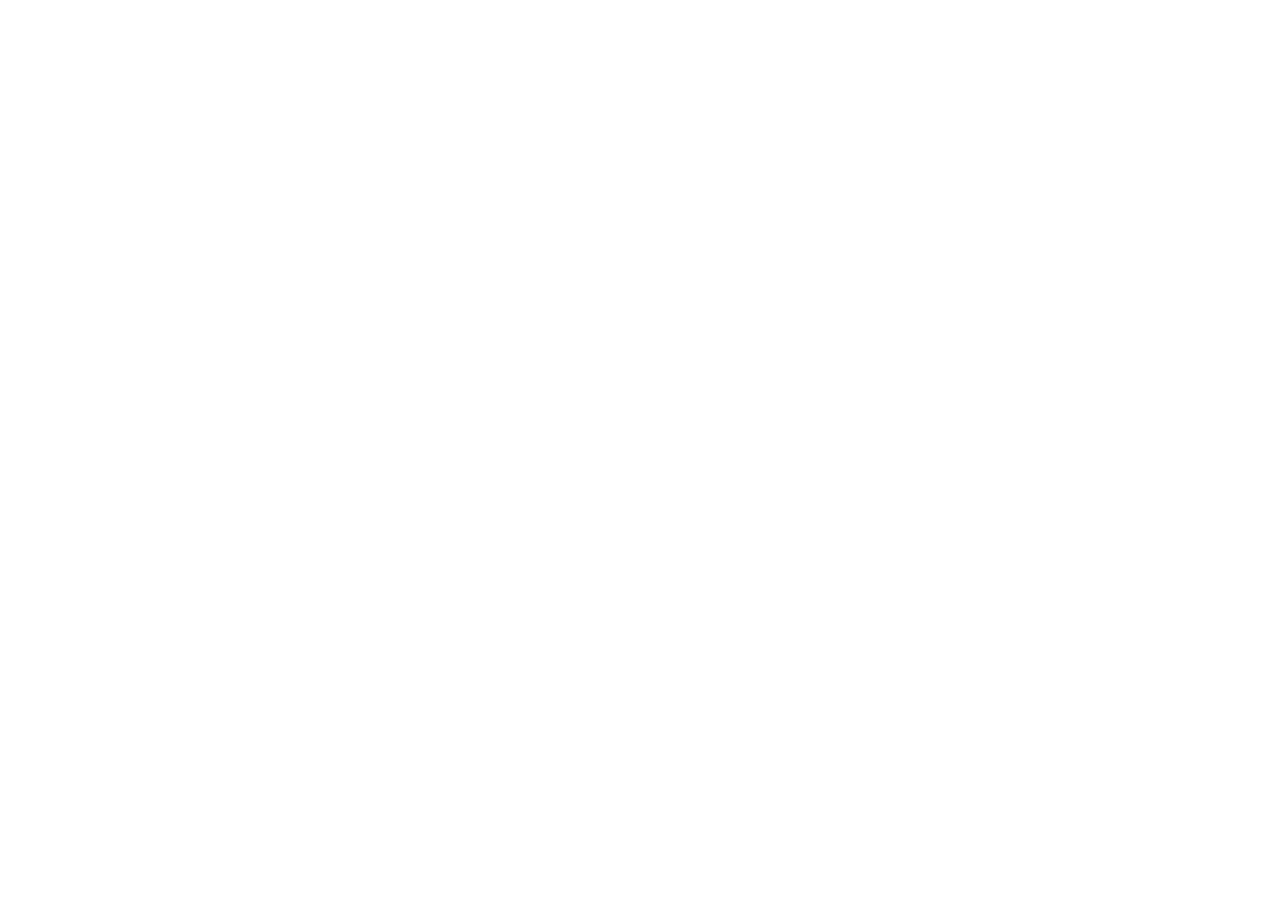
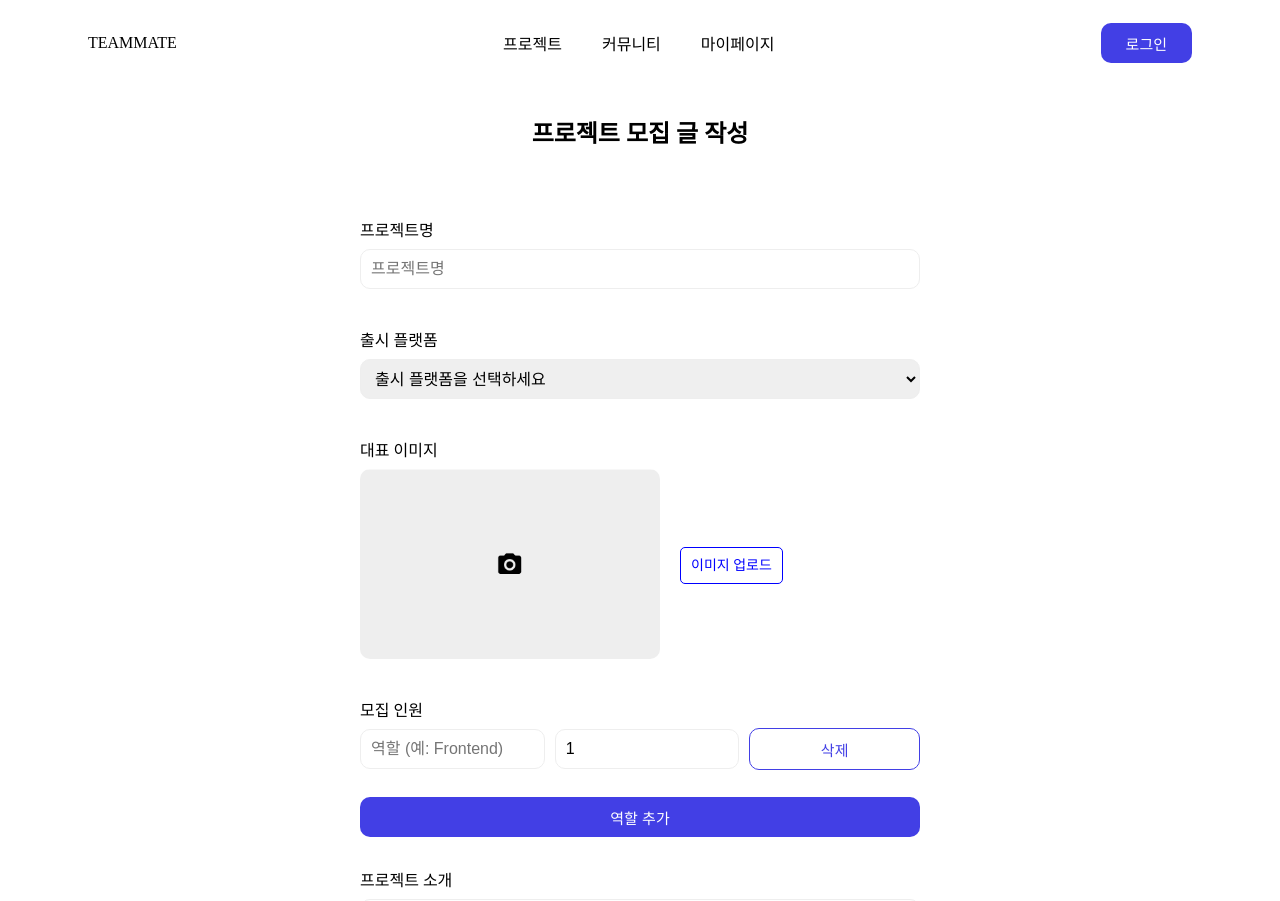
Before and after one commit to Jihyeoniiiii/TeamMate, a React (Vite) app: page /projectCreation in a window 1280 px wide. Before the commit this address had no page. Shown: the top 901 px of the page. Before the commit the page ends 800 px from the top, so only its background shows below. Built offline with nearby package versions, Linux system fonts and the light colour scheme.

Commit message:
ProjectCreationPage 제작, WhiteButton 컴포넌트 제작

```diff
--- a/src/App.jsx
+++ b/src/App.jsx
@@ -1,11 +1,13 @@
 import { BrowserRouter, Routes, Route } from "react-router-dom";
 import Home from "./pages/Home";
+import ProjectCreationPage from  "./pages/ProjectCreationPage"
 
 function App() {
   return (
     <BrowserRouter>
       <Routes>
         <Route path="/" element={<Home />} />
+        <Route path="/projectCreation" element={<ProjectCreationPage />} />
       </Routes>
     </BrowserRouter>
    );
--- /dev/null
+++ b/src/components/WhiteButton.jsx
@@ -0,0 +1,23 @@
+import styled from "styled-components"
+
+const WhiteButton = ({ text, onClick }) => {
+  return (
+    <Wrapper onClick={onClick}>{text}</Wrapper>
+  )
+}
+
+const Wrapper = styled.button`
+    display: flex;
+    justify-content: center;
+    align-items: center;
+    color: ${(props) => props.theme.colors.accent};
+    background-color: white;
+    width: 100%;
+    height: 40px;
+    padding: 20px 0;
+    border-radius: 10px;
+    border: 1px solid ${(props) => props.theme.colors.accent};
+    font-size: 15px;
+`
+
+export default WhiteButton
--- /dev/null
+++ b/src/pages/ProjectCreationPage.jsx
@@ -0,0 +1,284 @@
+import { useState, useEffect } from "react";
+import styled from "styled-components";
+import Button from "../components/Button";
+import WhiteButton from "../components/WhiteButton";
+import NavigationBar from "../components/NavigationBar";
+import { useDispatch, useSelector } from "react-redux";
+import {
+  setProjectName,
+  setPlatform,
+  setImage,
+  addMember,
+  updateMember,
+  removeMember,
+  setDescription,
+  setTechnologies,
+  resetProject,
+} from "../store/projectSlice";
+
+const ProjectCreationPage = () => {
+  const {
+    projectName,
+    platform,
+    image,
+    members,
+    description,
+    technologies,
+  } = useSelector((state) => state.project);
+  const dispatch = useDispatch();
+
+  const [imagePreview, setImagePreview] = useState(null); // 이미지 미리보기 상태
+
+  // 이미지 업로드 핸들러
+  const handleImageUpload = (e) => {
+    const file = e.target.files[0];
+    if (file) {
+      const reader = new FileReader();
+      reader.onloadend = () => {
+        setImagePreview(reader.result);
+        dispatch(setImage(reader.result));
+      };
+      reader.readAsDataURL(file);
+    }
+  };
+
+  const handleMemberCountChange = (index, value) => {
+    if (value >= 0) {
+      dispatch(
+        updateMember({
+          index,
+          member: { ...members[index], count: value },
+        })
+      );
+    }
+  };
+
+  const handleSubmit = () => {
+    const projectData = {
+      projectName,
+      platform,
+      image,
+      members,
+      description,
+      technologies,
+    };
+    console.log(projectData); // 서버로 보내는 로직 추가
+    dispatch(resetProject());
+  };
+
+  useEffect(() => {
+    if (members.length === 0) {
+      dispatch(addMember({ role: "", count: 1 }));
+    }
+  }, [dispatch, members.length]);
+
+  return (
+    <>
+      <NavigationBar />
+      <Container>
+        <Title>프로젝트 모집 글 작성</Title>
+        <br />
+        <Label>
+          프로젝트명
+          <Input
+            type="text"
+            value={projectName}
+            onChange={(e) => dispatch(setProjectName(e.target.value))}
+            placeholder="프로젝트명"
+          />
+        </Label>
+
+        <Label>
+          출시 플랫폼
+          <Select
+            value={platform}
+            onChange={(e) => dispatch(setPlatform(e.target.value))}
+          >
+            <option value="" disabled>
+              출시 플랫폼을 선택하세요
+            </option>
+            <option value="web">Web</option>
+            <option value="mobile">Mobile</option>
+            <option value="desktop">Desktop</option>
+          </Select>
+        </Label>
+
+        <Label>
+          대표 이미지
+          <ImageWrapper>
+            <ImagePreview
+              src={imagePreview || "src/assets/icon/defaultImg.png"}
+              alt="미리보기"
+            />
+            <UploadButton>
+              <input
+                type="file"
+                accept="image/*"
+                onChange={handleImageUpload}
+                id="image-upload"
+              />
+              <label htmlFor="image-upload">이미지 업로드</label>
+            </UploadButton>
+          </ImageWrapper>
+        </Label>
+
+        <Label>모집 인원
+        {members.map((member, index) => (
+          <MemberWrapper key={index}>
+            <Input
+              type="text"
+              value={member.role}
+              onChange={(e) =>
+                dispatch(
+                  updateMember({
+                    index,
+                    member: { ...member, role: e.target.value },
+                  })
+                )
+              }
+              placeholder="역할 (예: Frontend)"
+            />
+            <Input
+              type="number"
+              value={member.count}
+              onChange={(e) =>
+                handleMemberCountChange(index, parseInt(e.target.value) || 1)
+              }
+              placeholder="인원수"
+            />
+            <WhiteButton
+              text="삭제"
+              onClick={() => dispatch(removeMember(index))}
+            />
+          </MemberWrapper>
+        ))}
+        <ButtonWrapper>
+          <Button
+            text="역할 추가"
+            onClick={() => dispatch(addMember({ role: "", count: 1 }))}
+          />
+        </ButtonWrapper>
+        </Label>
+
+        <Label>
+          프로젝트 소개
+          <TextArea
+            value={description}
+            onChange={(e) => dispatch(setDescription(e.target.value))}
+            placeholder="프로젝트 소개"
+          />
+        </Label>
+
+        <Label>
+          기술/언어
+          <Input
+            type="text"
+            value={technologies}
+            onChange={(e) => dispatch(setTechnologies(e.target.value))}
+            placeholder="사용 기술/언어"
+          />
+        </Label>
+
+        <ButtonWrapper>
+          <Button text="제출" onClick={handleSubmit} />
+        </ButtonWrapper>
+      </Container>
+    </>
+  );
+};
+
+const Title = styled.h1`
+  text-align: center;
+  font-size: 24px;
+  font-weight: bold;
+  margin-bottom: 20px;
+`;
+
+const Container = styled.div`
+  max-width: 600px;
+  margin: 0 auto;
+  padding: 20px;
+`;
+
+const Input = styled.input`
+  width: 100%;
+  height: 40px;
+  border-radius: 10px;
+  border: 1px solid ${(props) => props.theme.colors.lightgrey};
+  padding: 10px;
+  margin: 8px 0;
+  font-size: 16px;
+`;
+
+const Select = styled.select`
+  width: 100%;
+  height: 40px;
+  border-radius: 10px;
+  border: 1px solid ${(props) => props.theme.colors.lightgrey};
+  padding: 10px;
+  margin: 8px 0;
+  font-size: 16px;
+`;
+
+const Label = styled.label`
+  display: block;
+  margin: 30px 0;
+  font-size: 16px;
+`;
+
+const TextArea = styled.textarea`
+  width: 100%;
+  height: 80px;
+  border-radius: 10px;
+  border: 1px solid ${(props) => props.theme.colors.lightgrey};
+  padding: 10px;
+  margin: 8px 0;
+  font-size: 16px;
+  resize: none;
+`;
+
+const MemberWrapper = styled.div`
+  display: flex;
+  align-items: center;
+  gap: 10px;
+  margin-bottom: 10px;
+`;
+
+const ImageWrapper = styled.div`
+  display: flex;
+  align-items: center;
+`;
+
+const ImagePreview = styled.img`
+  width: 300px;
+  height: 190px;
+  margin: 8px 0;
+  border-radius: 10px;
+  object-fit: cover;
+  background-color: lightgray;
+`;
+
+const UploadButton = styled.div`
+  margin-left: 20px;
+
+  label {
+    cursor: pointer;
+    background-color: white;
+    color: blue;
+    padding: 10px;
+    border-radius: 5px;
+    font-size: 14px;
+    border: 1px solid blue;
+  }
+
+  input[type="file"] {
+    display: none;
+  }
+`;
+
+const ButtonWrapper = styled.div`
+  margin-top: 20px;
+  text-align: center;
+`;
+
+export default ProjectCreationPage;
--- a/src/store/index.js
+++ b/src/store/index.js
@@ -1,8 +1,10 @@
 import { configureStore } from "@reduxjs/toolkit";
 import authReducer from "./authSlice";
+import projectReducer from "./projectSlice";
 
 export const store = configureStore({
     reducer: {
         auth: authReducer,
+        project: projectReducer,
     }
-})
+});
--- /dev/null
+++ b/src/store/projectSlice.js
@@ -0,0 +1,62 @@
+import { createSlice } from "@reduxjs/toolkit";
+
+const projectSlice = createSlice({
+    name: 'project',
+    initialState: {
+        projectName: '',
+        platform: '',
+        image: null,
+        members: [],
+        description: '',
+        technologies: '',
+    },
+    reducers: {
+        setProjectName: (state, action) => {
+            state.projectName = action.payload;
+        },
+        setPlatform: (state, action) => {
+            state.platform = action.payload;
+        },
+        setImage: (state, action) => {
+            state.image = action.payload;
+        },
+        addMember: (state, action) => {
+            state.members.push(action.payload);
+        },
+        updateMember: (state, action) => {
+            const { index, member } = action.payload;
+            state.members[index] = member;
+        },
+        removeMember: (state, action) => {
+            state.members.splice(action.payload, 1);
+        },
+        setDescription: (state, action) => {
+            state.description = action.payload;
+        },
+        setTechnologies: (state, action) => {
+            state.technologies = action.payload;
+        },
+        resetProject: () => ({
+            projectName: '',
+            platform: '',
+            image: null,
+            members: [],
+            description: '',
+            technologies: '',
+        }),
+    },
+});
+
+export const {
+    setProjectName,
+    setPlatform,
+    setImage,
+    addMember,
+    updateMember,
+    removeMember,
+    setDescription,
+    setTechnologies,
+    resetProject,
+} = projectSlice.actions;
+
+export default projectSlice.reducer;
```
Also changed, not shown: src/assets/icon/defaultImg.png (added).
